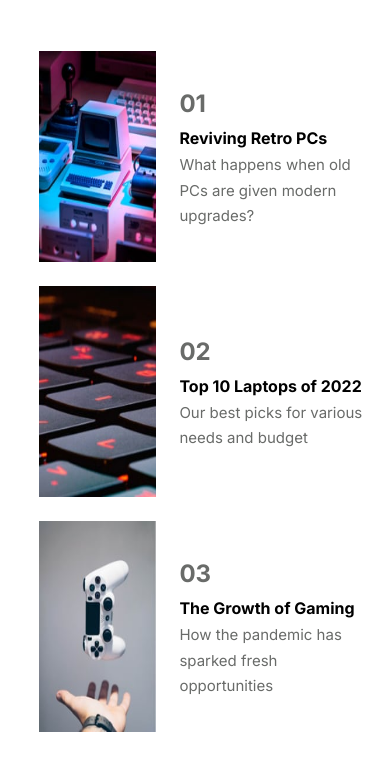
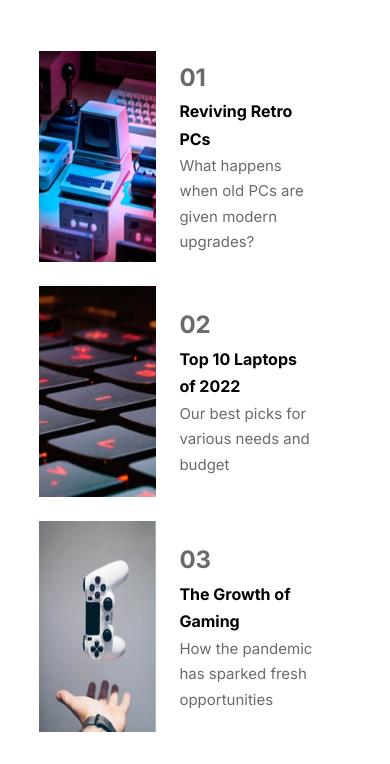
Before and after one commit to niranisking/newshomepage-main, a plain HTML site: page index.html in a window 390 px wide. Shown: the part 1513-2277 px from the top of the page. Drawn offline with Linux system fonts and the light colour scheme.

Commit message:
okay
okay

```diff
--- a/css/styles.css
+++ b/css/styles.css
@@ -647,7 +647,7 @@ justify-content: space-evenly;
 .box5-mobile-content {
     height: 25vh;
     width: 50vw;
-    text-align: left;
+
 
 }
 
@@ -656,36 +656,15 @@ justify-content: space-evenly;
     flex-direction: column;
     justify-content: center;
     height: 25vh;
-    width: 50vw;
+    width: 45vw;
     flex-wrap: wrap;
+    text-align: left;
 
 }
 
 .box5-mobile-content p, .box5-mobile-content h1, .box5-mobile-content h4  {
 
-    width: 50vw;
-
-}
-
-
-.box6-mobile-content {
-    height: 25vh;
-    width: 50vw;
-    display: flex;
-    flex-direction: column;
-    justify-content: center;
-    flex-wrap: wrap;
-}
-
-.box6-mobile-content p, .box6-mobile-content h1, .box6-mobile-content h4  {
-
-    width: 50vw;
-
-}
-
-.box7-mobile-content {
-    height: 25vh;
-    width: 50vw;
+    width: 35vw;
     display: flex;
     flex-direction: column;
     flex-wrap: wrap;
@@ -694,9 +673,45 @@ justify-content: space-evenly;
 }
 
 
+.box6-mobile-content {
+    height: 25vh;
+    width: 45vw;
+    display: flex;
+    flex-direction: column;
+    justify-content: center;
+    flex-wrap: wrap;
+    text-align: left;
+}
+
+.box6-mobile-content p, .box6-mobile-content h1, .box6-mobile-content h4  {
+
+    width: 35vw;
+    display: flex;
+    flex-direction: column;
+    flex-wrap: wrap;
+    justify-content: center;
+
+}
+
+.box7-mobile-content {
+    height: 25vh;
+    width: 45vw;
+    display: flex;
+    flex-direction: column;
+    flex-wrap: wrap;
+    justify-content: center;
+    text-align: left;
+
+}
+
+
 .box7-mobile-content p, .box7-mobile-content h1, .box7-mobile-content h4  {
 
-    width: 50vw;
+    width: 35vw;
+    display: flex;
+    flex-direction: column;
+    flex-wrap: wrap;
+    justify-content: center;
 
 }
 }
```
